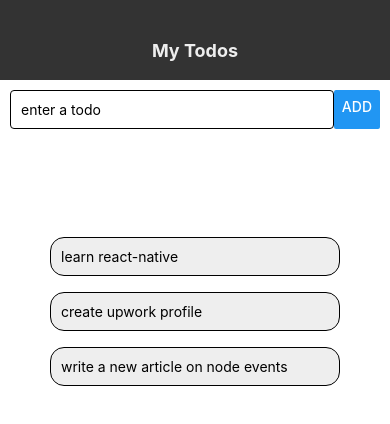
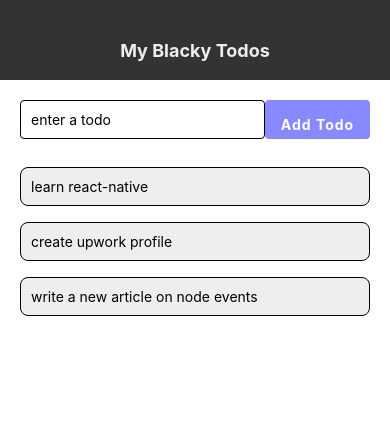
Before and after one commit to ahmdtalat/Native, a React Native app: screen / in a window 390 px wide. Shown: the top 424 px of the page. Built offline with nearby package versions, Linux system fonts and the light colour scheme.

Commit message:
lesson 11

```diff
--- a/App.js
+++ b/App.js
@@ -12,22 +12,27 @@ export default function App() {
     { text: "write a new article on node events", key: "3" }
   ]);
   const add = todo => {
+    const newKey =
+      todos.length === 0
+        ? "1"
+        : (parseInt(todos[todos.length - 1].key) + 1).toString();
     const newTodo = {
       text: todo,
-      key: () => {
-        todos[todos.length - 1].key + 1;
-      }
+      key: newKey
     };
     const newTodos = [...todos, newTodo];
     setTodos(newTodos);
-    todos.forEach(todo => console.log(todo.key));
+  };
+  const updateTodo = key => {
+    const newTodos = todos.filter(todo => todo.key != key);
+    setTodos(newTodos);
   };
   return (
     <View style={styles.container}>
       <Header />
       <View style={styles.content}>
         <Form add={todo => add(todo)} />
-        <Items data={todos} />
+        <Items data={todos} updateTodo={key => updateTodo(key)} />
       </View>
     </View>
   );
--- a/components/form.js
+++ b/components/form.js
@@ -1,41 +1,59 @@
 import React, { useState } from "react";
-import { StyleSheet, View, Text, TextInput, Button } from "react-native";
+import {
+  StyleSheet,
+  View,
+  TouchableOpacity,
+  TextInput,
+  Text
+} from "react-native";
 
 export default function Form({ add }) {
   const [todo, setTodo] = useState("");
   const handlePress = () => {
-    console.log(todo);
-    add(todo);
-    setTodo("");
+    if (todo.trim() !== "") {
+      add(todo);
+      setTodo("");
+    }
   };
 
   return (
-    <View style={s.container}>
+    <View style={s.form}>
       <TextInput
-        style={s.form}
+        style={s.input}
         placeholder="enter a todo"
         value={todo}
         onChangeText={val => setTodo(val)}
       />
-      <Button style={s.btn} title="Add" onPress={handlePress} />
+      <TouchableOpacity style={s.btn} onPress={handlePress}>
+        <Text style={s.btnText}>Add Todo</Text>
+      </TouchableOpacity>
     </View>
   );
 }
 
 const s = StyleSheet.create({
-  container: {
+  form: {
+    flexDirection: "row",
+    margin: 10,
     padding: 10,
-    flexDirection: "row",
     justifyContent: "space-between"
   },
-  form: {
-    flex: 4,
-    width: "80%",
+  input: {
+    width: "70%",
     padding: 10,
     borderWidth: 0.5,
     borderRadius: 4
   },
   btn: {
-    marginVertical: "auto"
+    width: "30%",
+    backgroundColor: "#88f",
+    borderRadius: 4
+  },
+  btnText: {
+    color: "#fff",
+    textAlign: "center",
+    fontWeight: "bold",
+    paddingTop: "15%",
+    letterSpacing: 1
   }
 });
--- a/components/header.js
+++ b/components/header.js
@@ -4,7 +4,7 @@ import { StyleSheet, View, Text } from "react-native";
 export default function Header() {
   return (
     <View style={styles.container}>
-      <Text style={styles.header}>My Todos</Text>
+      <Text style={styles.header}>My Blacky Todos</Text>
     </View>
   );
 }
--- a/components/items.js
+++ b/components/items.js
@@ -7,13 +7,16 @@ import {
   TouchableOpacity
 } from "react-native";
 
-export default function Items({ data }) {
+export default function Items({ data, updateTodo }) {
+  const hanglePress = key => {
+    updateTodo(key);
+  };
   return (
     <View style={styles.list}>
       <FlatList
         data={data}
         renderItem={({ item }) => (
-          <TouchableOpacity>
+          <TouchableOpacity onPress={() => hanglePress(item.key)}>
             <Text style={styles.item}>{item.text}</Text>
           </TouchableOpacity>
         )}
@@ -24,15 +27,14 @@ export default function Items({ data }) {
 
 const styles = StyleSheet.create({
   list: {
-    padding: 50,
-    marginTop: 40
+    paddingHorizontal: 20
   },
   item: {
     borderWidth: 1,
     backgroundColor: "#eee",
     padding: 10,
     marginVertical: 8,
-    borderRadius: 14,
+    borderRadius: 8,
     fontSize: 14
   }
 });
```
